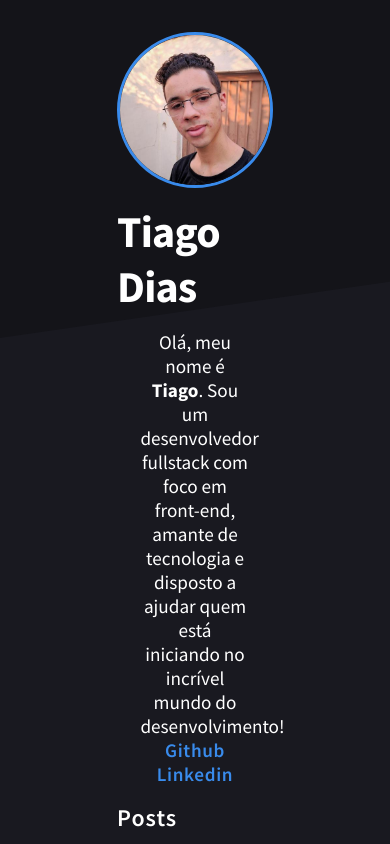
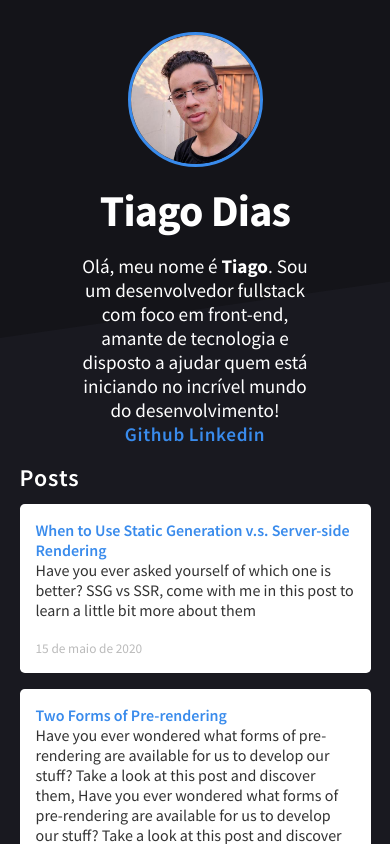
Before and after one commit to TiagoDiass/nextjs-blog-example, a Next.js app: page / in a window 390 px wide. Shown: the top 844 px of the page. Built offline with nearby package versions, Linux system fonts and the light colour scheme.

Commit message:
:iphone: responsive styles done

```diff
--- a/components/Header/Header.elements.js
+++ b/components/Header/Header.elements.js
@@ -12,6 +12,10 @@ export const ProfileImage = styled.img`
   width: 165px;
   border-radius: 50%;
   border: 3px solid #398bec;
+
+  @media screen and (max-width: 520px) {
+    width: 135px;
+  }
 `;
 
 export const Name = styled.h1`
--- a/components/MiniHeader/MiniHeader.elements.js
+++ b/components/MiniHeader/MiniHeader.elements.js
@@ -13,6 +13,10 @@ export const ProfilePicture = styled.img`
   width: 140px;
   border-radius: 50%;
   border: 3px solid #398bec;
+
+  @media screen and (max-width: 520px) {
+    width: 105px;
+  }
 `;
 
 export const Name = styled.h2`
--- a/pagesElements/Home.elements.js
+++ b/pagesElements/Home.elements.js
@@ -3,6 +3,14 @@ import styled from 'styled-components';
 export const PageContainer = styled.div`
   width: 40vw;
   max-width: 1200px;
+
+  @media screen and (max-width: 920px) {
+    width: 70vw;
+  }
+
+  @media screen and (max-width: 520px) {
+    width: 90vw;
+  }
 `;
 
 export const PostsContainer = styled.main`
--- a/pagesElements/Post.elements.js
+++ b/pagesElements/Post.elements.js
@@ -18,7 +18,11 @@ export const PostTitle = styled.h1`
   font-weight: 700;
   letter-spacing: -0.05rem;
   font-size: 2.5rem;
-  text-align: left;
+
+  @media screen and (max-width: 520px) {
+    font-size: 2.05rem;
+    text-align: center;
+  }
 `;
 
 export const PostDate = styled.p`
```
